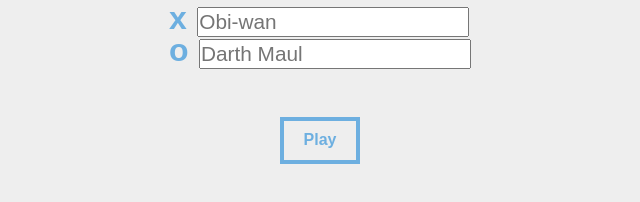
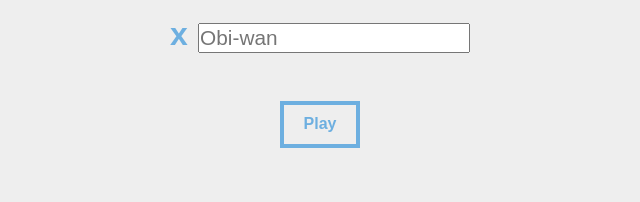
Before and after one commit to fabricio-garcia/tic-tac-toe-js, a plain HTML site: page index.html in a window 1280 px wide. Shown: the part 388-590 px from the top of the page, without its empty margins (320-960 px from the left). Drawn offline with nearby package versions, Linux system fonts and the light colour scheme; a web font is replaced by a local one.

Commit message:
fix: hide second input from form in HTML

```diff
--- a/index.html
+++ b/index.html
@@ -21,7 +21,8 @@
 
 <body>
 <!--[if IE]>
-    <p class="browserupgrade">You are using an <strong>outdated</strong> browser. Please <a href="https://browsehappy.com/">upgrade your browser</a> to improve your experience and security.</p>
+<p class="browserupgrade">You are using an <strong>outdated</strong> browser. Please <a href="https://browsehappy.com/">upgrade
+  your browser</a> to improve your experience and security.</p>
 <![endif]-->
 
 <div id="landing-container">
@@ -39,8 +40,8 @@
         </label>
       </div>
       <div class="player-2">
-          <label>
-            o<input name="p2" placeholder="Darth Maul">
+        <label hidden>
+          o<input name="p2" placeholder="Darth Maul" hidden>
         </label>
       </div>
     </div>
@@ -63,15 +64,22 @@
   <button class="play-button" onclick="resetGameboard()">Play</button>
 </div>
 <script src="js/vendor/modernizr-3.8.0.min.js"></script>
-  <script src="https://code.jquery.com/jquery-3.4.1.min.js" integrity="sha256-CSXorXvZcTkaix6Yvo6HppcZGetbYMGWSFlBw8HfCJo=" crossorigin="anonymous"></script>
+<script src="https://code.jquery.com/jquery-3.4.1.min.js"
+        integrity="sha256-CSXorXvZcTkaix6Yvo6HppcZGetbYMGWSFlBw8HfCJo=" crossorigin="anonymous"></script>
 <script>window.jQuery || document.write('<script src="js/vendor/jquery-3.4.1.min.js"><\/script>')</script>
 <script src="js/plugins.js"></script>
 <script src="js/main.js"></script>
 
 <!-- Google Analytics: change UA-XXXXX-Y to be your site's ID. -->
 <script>
-    window.ga = function () { ga.q.push(arguments) }; ga.q = []; ga.l = +new Date;
-    ga('create', 'UA-XXXXX-Y', 'auto'); ga('set','transport','beacon'); ga('send', 'pageview')
+  window.ga = function () {
+    ga.q.push(arguments)
+  };
+  ga.q = [];
+  ga.l = +new Date;
+  ga('create', 'UA-XXXXX-Y', 'auto');
+  ga('set', 'transport', 'beacon');
+  ga('send', 'pageview')
 </script>
 <script src="https://www.google-analytics.com/analytics.js" async></script>
 </body>
```
Lines whose indentation alone changed are shown as unchanged.
